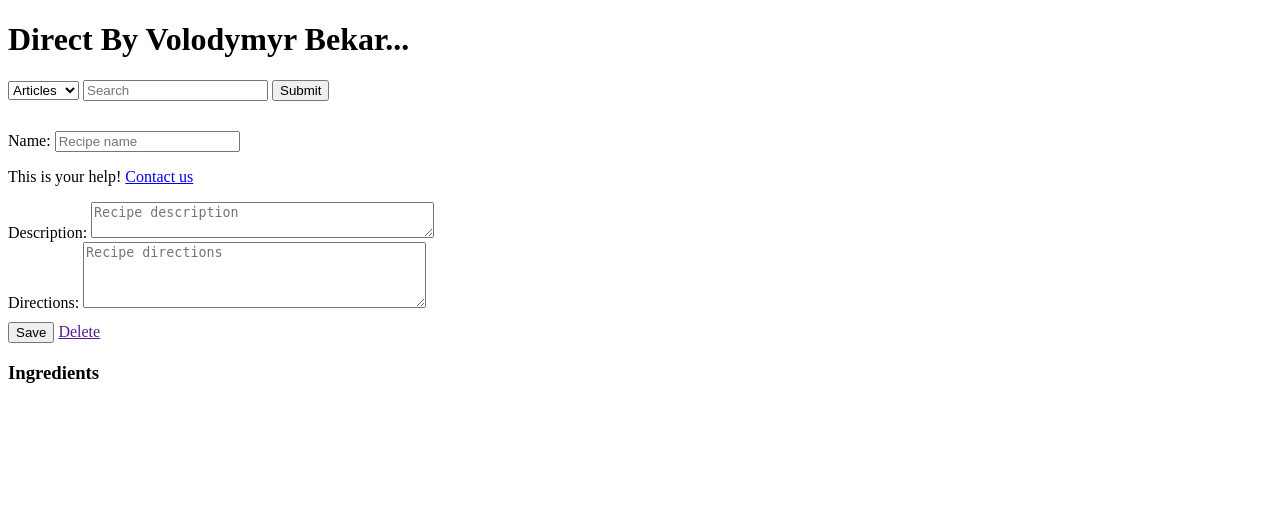
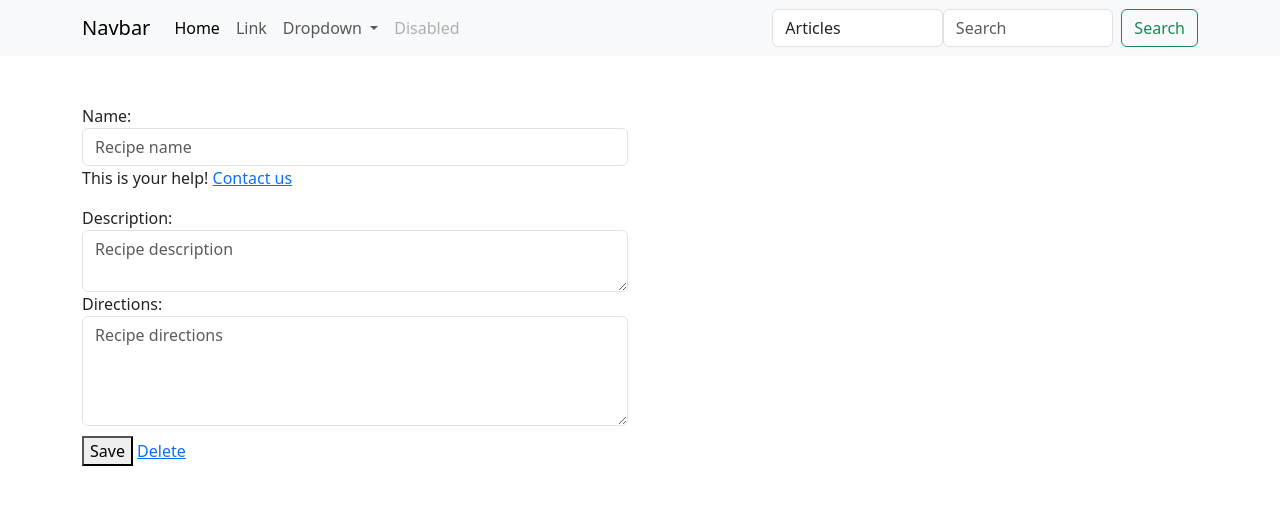
Before and after one commit to volodymyrbekar/Articles-site, a Django app: page /pantry/recipes/create/ in a window 1280 px wide. Shown: the top 505 px of the page. Run offline with Django 4.2, Linux system fonts and the light colour scheme; a user stored in the database is signed in; some libraries are stand-ins or nearby versions.

Commit message:
cosmetic& css

```diff
--- a/templates/base.html
+++ b/templates/base.html
@@ -2,16 +2,28 @@
 <!DOCTYPE html>
 <html>
     <head>
+        <meta charset="utf-8">
+        <meta name="viewport" content="width=device-width, initial-scale=1">
+        <link href="https://cdn.jsdelivr.net/npm/bootstrap@5.3.0/dist/css/bootstrap.min.css" rel="stylesheet" integrity="sha384-9ndCyUaIbzAi2FUVXJi0CjmCapSmO7SnpJef0486qhLnuZ2cdeRhO02iuK6FUUVM" crossorigin="anonymous">
         <script src="https://unpkg.com/htmx.org@1.9.2"></script>
         <link rel="stylesheet" href='{% static "recipes/recipes-htmx.css" %}'/>
     </head>
     <body>
-        <h1>Direct By Volodymyr Bekar...</h1>
-        {% include 'search/search-form.html' %}
 
+        {% include 'base/navbar.html' %}
+
+        <div class="container">
+            <div class="row">
+                <div class="col-12">
                     {% block content %}
                     <h3>This will be replaced</h3>
                     {% endblock content %}
+                </div>
+            </div>
+        </div>
+
+
+        <script src="https://cdn.jsdelivr.net/npm/bootstrap@5.3.0/dist/js/bootstrap.bundle.min.js" integrity="sha384-geWF76RCwLtnZ8qwWowPQNguL3RmwHVBC9FhGdlKrxdiJJigb/j/68SIy3Te4Bkz" crossorigin="anonymous"></script>
 
         <script>
             document.body.addEventListener("htmx:configRequest", (event)=>{
--- /dev/null
+++ b/templates/base/navbar.html
@@ -0,0 +1,35 @@
+<nav class="navbar navbar-expand-lg bg-body-tertiary mb-5">
+  <div class="container">
+    <a class="navbar-brand" href="#">Navbar</a>
+    <button class="navbar-toggler" type="button" data-bs-toggle="collapse" data-bs-target="#navbarSupportedContent" aria-controls="navbarSupportedContent" aria-expanded="false" aria-label="Toggle navigation">
+      <span class="navbar-toggler-icon"></span>
+    </button>
+    <div class="collapse navbar-collapse" id="navbarSupportedContent">
+      <ul class="navbar-nav me-auto mb-2 mb-lg-0">
+        <li class="nav-item">
+          <a class="nav-link active" aria-current="page" href="#">Home</a>
+        </li>
+        <li class="nav-item">
+          <a class="nav-link" href="#">Link</a>
+        </li>
+        <li class="nav-item dropdown">
+          <a class="nav-link dropdown-toggle" href="#" role="button" data-bs-toggle="dropdown" aria-expanded="false">
+            Dropdown
+          </a>
+          <ul class="dropdown-menu">
+            <li><a class="dropdown-item" href="#">Action</a></li>
+            <li><a class="dropdown-item" href="#">Another action</a></li>
+            <li><hr class="dropdown-divider"></li>
+            <li><a class="dropdown-item" href="#">Something else here</a></li>
+          </ul>
+        </li>
+        <li class="nav-item">
+          <a class="nav-link disabled">Disabled</a>
+        </li>
+      </ul>
+      {% if request.user.is_authenticated %}
+        {% include 'search/search-form.html' %}
+      {% endif %}
+    </div>
+  </div>
+</nav>
--- a/templates/recipes/create-update.html
+++ b/templates/recipes/create-update.html
@@ -11,9 +11,16 @@
         display: none
     }
 </style>
-<div style="margin-top:30px;">
+
+
+<div class="row">
+    <div class="{% if object.id %}col-12 col-md-8{% else %}col-md-6 {% endif %}">
+
         {% include 'recipes/partials/forms.html' %}
+    </div>
 
+
+    <div class="{% if object.id %}col-12 col-md-4{% else %} d-none {% endif %}" >
                 <h3>Ingredients</h3>
                 {% for ingredient in object.get_ingredients_children %}
                     {% include 'recipes/partials/ingredient-inline.html' with object=ingredient %}
@@ -23,6 +30,7 @@
                     </div>
                 <button hx-get="{{ new_ingredient_url }}" hx-trigger="click" hx-tagret="#ingredient-create" > Add ingredient</button>
                 {% endif %}
+            </div>
     </div>
 
 <script>
--- a/templates/search/search-form.html
+++ b/templates/search/search-form.html
@@ -1,6 +1,6 @@
 <div>
-    <form action='/search/' method="GET" >
-        <select name="type" id="search-type">
+    <form action='/search/' method="GET" class="d-flex">
+        <select class="form-control" name="type" id="search-type">
                 {% if request.GET.type == 'article' %}
                     <option value="article" selected>Articles</option>
                 {% else %}
@@ -13,10 +13,10 @@
                     <option value="recipe">Recipes</option>
                 {% endif %}
             </select>
-            <input type="text" id="search-query" name="q" value="{{ request.GET.q }}" hx-get="/search/" hx-trigger="keyup changed delay:200ms"
+            <input class="form-control me-2" type="text" id="search-query" name="q" value="{{ request.GET.q }}" hx-get="/search/" hx-trigger="keyup changed delay:200ms"
                    hx-include="#search-type" hx-target="#typeahead-results" placeholder="Search" />
 
-            <input type="submit"  />
+            <button class="btn btn-outline-success" type="submit">Search</button>
     </form>
     <div id="typeahead-results">
 
```
Also changed, not shown: db.sqlite3. Lines whose indentation alone changed are shown as unchanged.
